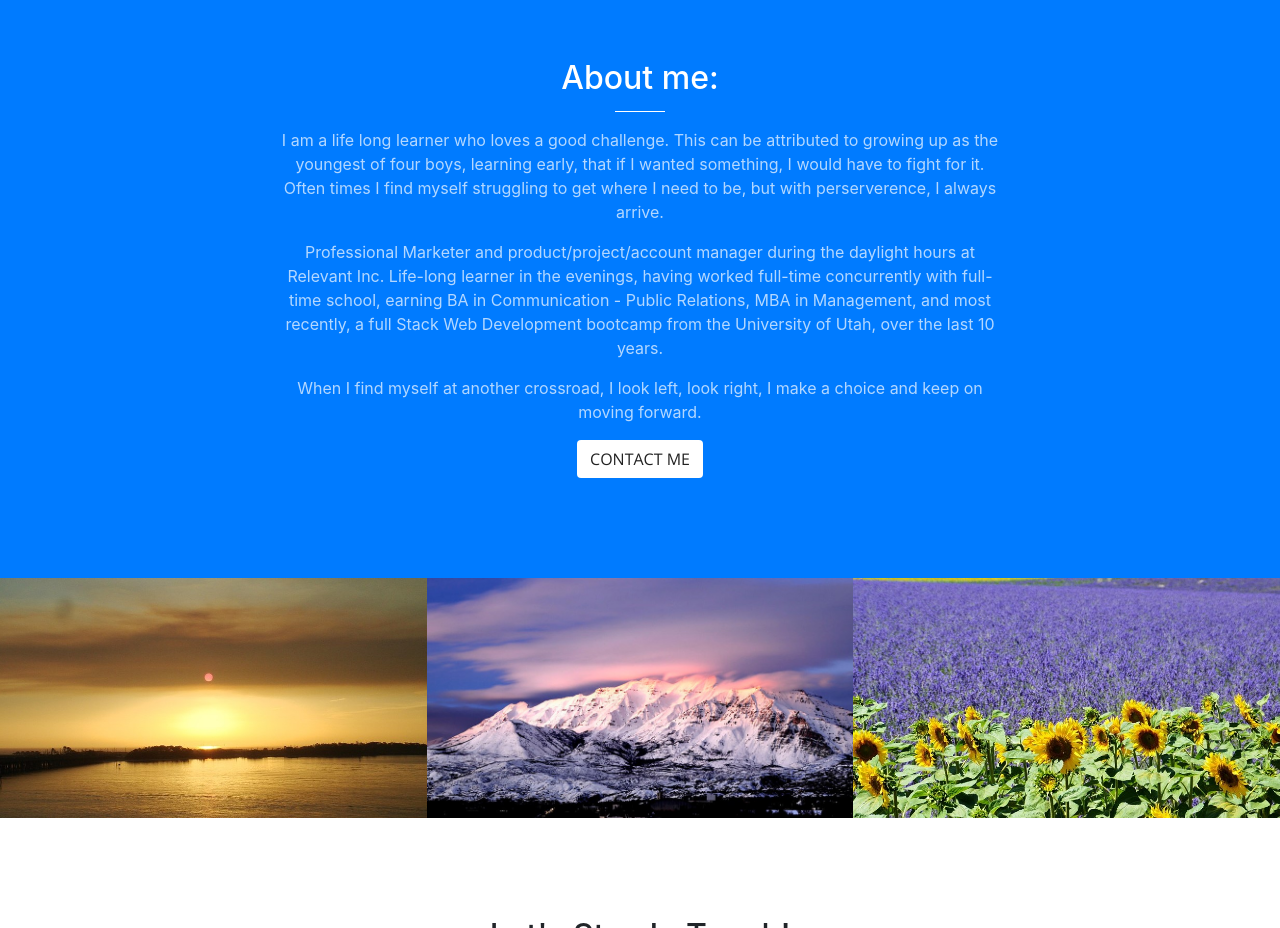
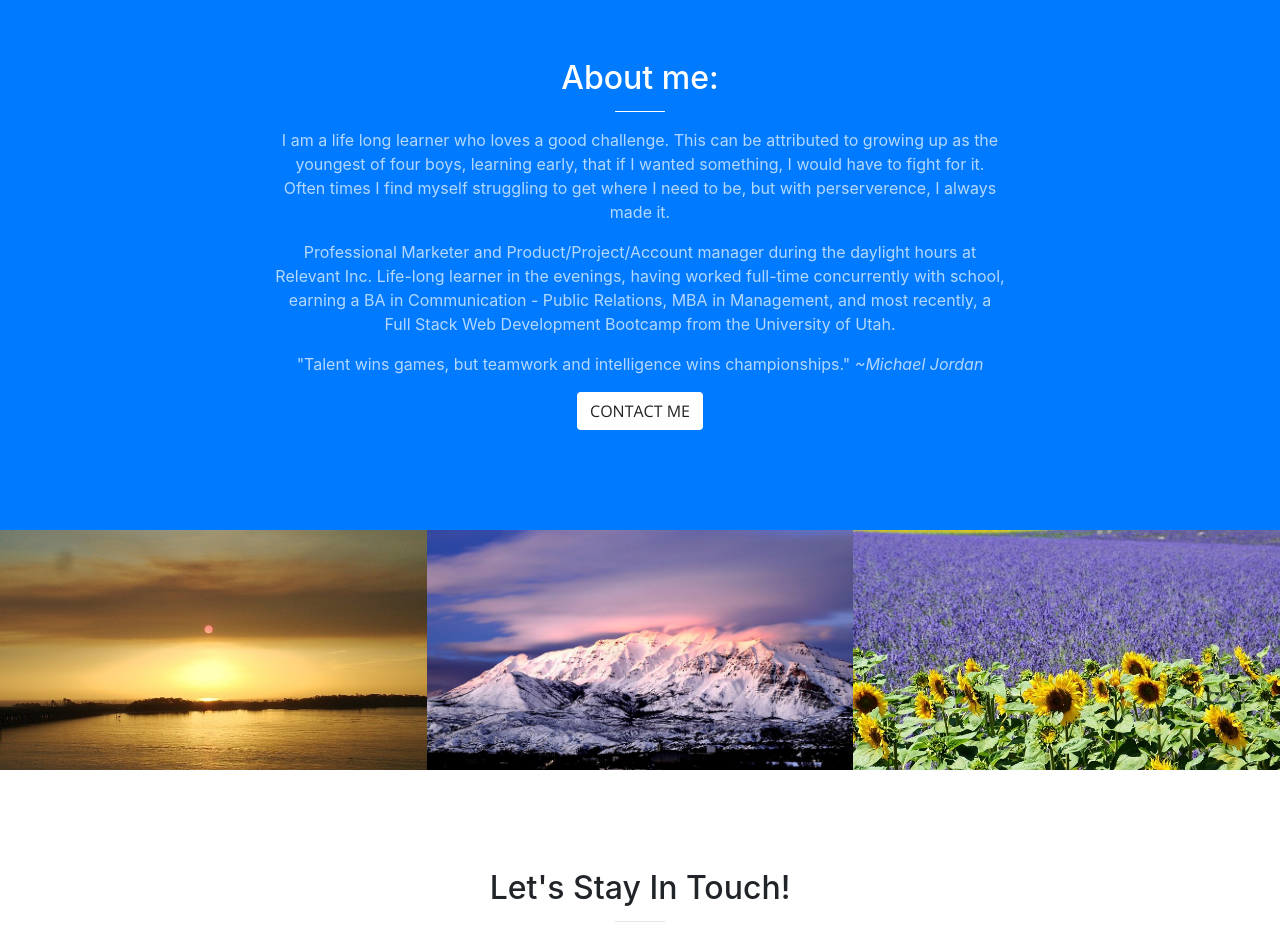
Before and after one commit to Kmasteller/kenneth_masteller, a website with bundled scripts: page index.html in a window 1280 px wide. Shown: the part 840-1768 px from the top of the page. Built offline with nearby package versions, Linux system fonts and the light colour scheme.

Commit message:
updated quote

```diff
--- a/index.html
+++ b/index.html
@@ -68,9 +68,9 @@
           <div class="col-lg-8 mx-auto text-center">
             <h2 class="section-heading text-white">About me:</h2>
             <hr class="light">
-            <p class="text-faded">I am a life long learner who loves a good challenge. This can be attributed to growing up as the youngest of four boys, learning early, that if I wanted something, I would have to fight for it. Often times I find myself struggling to get where I need to be, but with perserverence, I always arrive.</p>
-            <p class="text-faded">Professional Marketer and product/project/account manager during the daylight hours at Relevant Inc. Life-long learner in the evenings, having worked full-time concurrently with full-time school, earning BA in Communication - Public Relations, MBA in Management, and most recently, a full Stack Web Development bootcamp from the University of Utah, over the last 10 years.</p>
-            <p class="text-faded">When I find myself at another crossroad, I look left, look right, I make a choice and keep on moving forward.</p>
+            <p class="text-faded">I am a life long learner who loves a good challenge. This can be attributed to growing up as the youngest of four boys, learning early, that if I wanted something, I would have to fight for it. Often times I find myself struggling to get where I need to be, but with perserverence, I always made it.</p>
+            <p class="text-faded">Professional Marketer and Product/Project/Account manager during the daylight hours at Relevant Inc. Life-long learner in the evenings, having worked full-time concurrently with school, earning a BA in Communication - Public Relations, MBA in Management, and most recently, a Full Stack Web Development Bootcamp from the University of Utah.</p>
+            <p class="text-faded">"Talent wins games, but teamwork and intelligence wins championships." <i>~Michael Jordan</i></p>
             <a class="btn btn-default btn-xl js-scroll-trigger" href="#contact">Contact Me</a>
           </div>
         </div>
```
